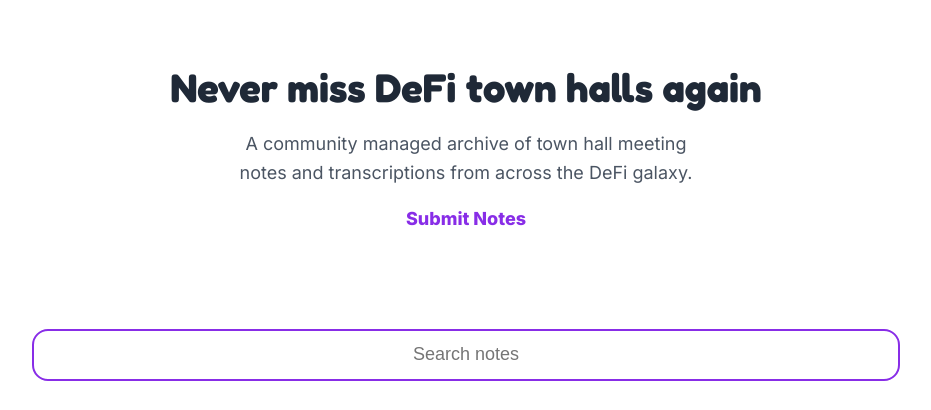
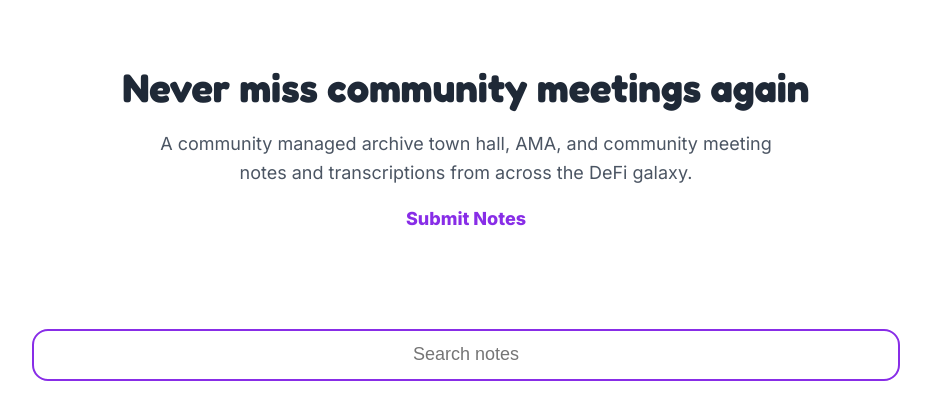
Before and after one commit to BunsDev/defi-townhall, an Astro site: page / in a window 1280 px wide. Shown: the part 83-493 px from the top of the page, without its empty margins (174-1105 px from the left). Built offline with nearby package versions, Linux system fonts and the light colour scheme; Astro itself is replaced by a stand-in of ours.

Commit message:
copy edit

```diff
--- a/src/pages/index.astro
+++ b/src/pages/index.astro
@@ -10,10 +10,10 @@
 	publishDate: number;
 }
 
-let title = 'Defi Townhall | Never miss DeFi town halls again';
-let description = 'A community managed archive of town hall meeting notes and transcriptions from across the DeFi galaxy.';
+let title = 'Defi Townhall | Never miss community meetings again';
+let description = 'A community managed archive town hall, AMA, and community meeting notes and transcriptions from across the DeFi galaxy.';
 let permalink = 'https://defitownhall.com/';
-let headline = 'Never miss DeFi town halls again'
+let headline = 'Never miss community meetings again'
 
 // Data Fetching: List all Markdown posts in the repo.
 let allPosts = await Astro.fetchContent('./posts/*.md');
@@ -60,7 +60,7 @@
 			}
 
 			.intro p {
-				max-width: 30rem;
+				max-width: 40rem;
 				margin-inline: auto;
 				margin-top: 1rem;
 			}
```
